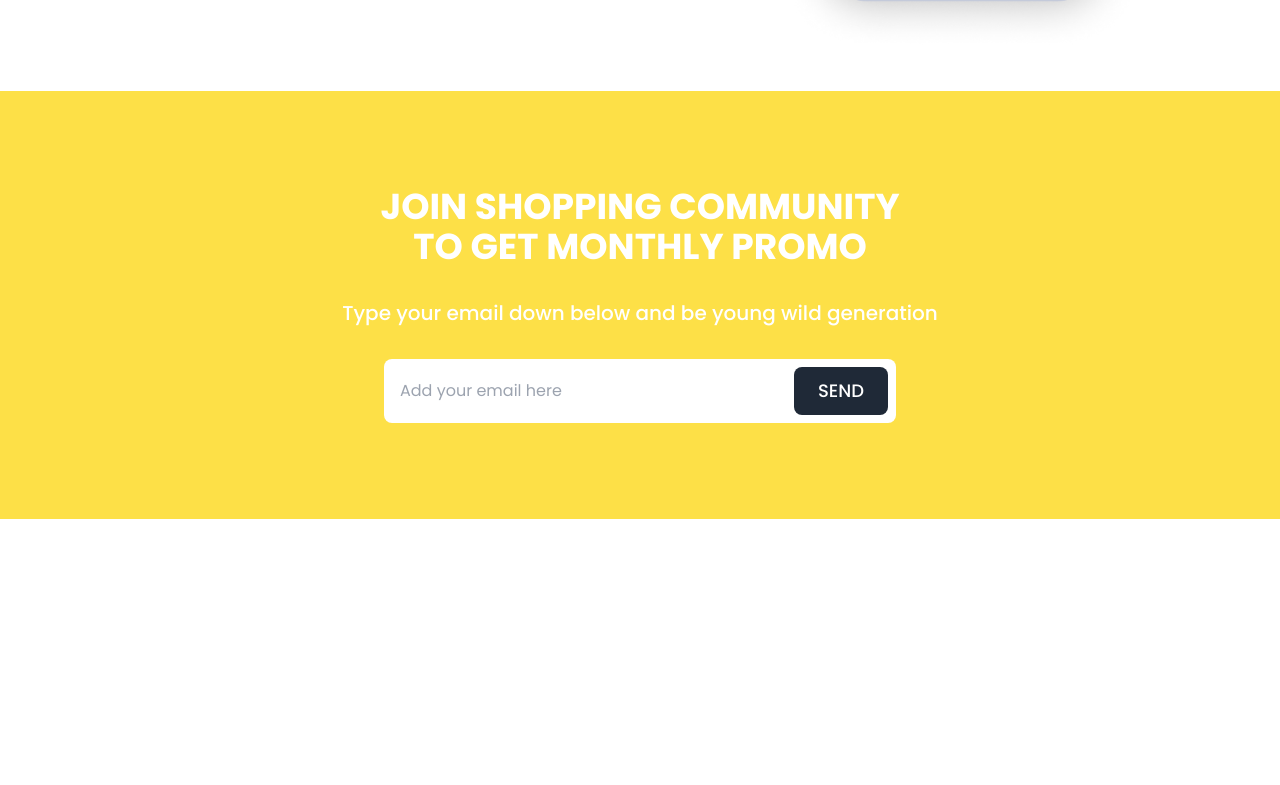
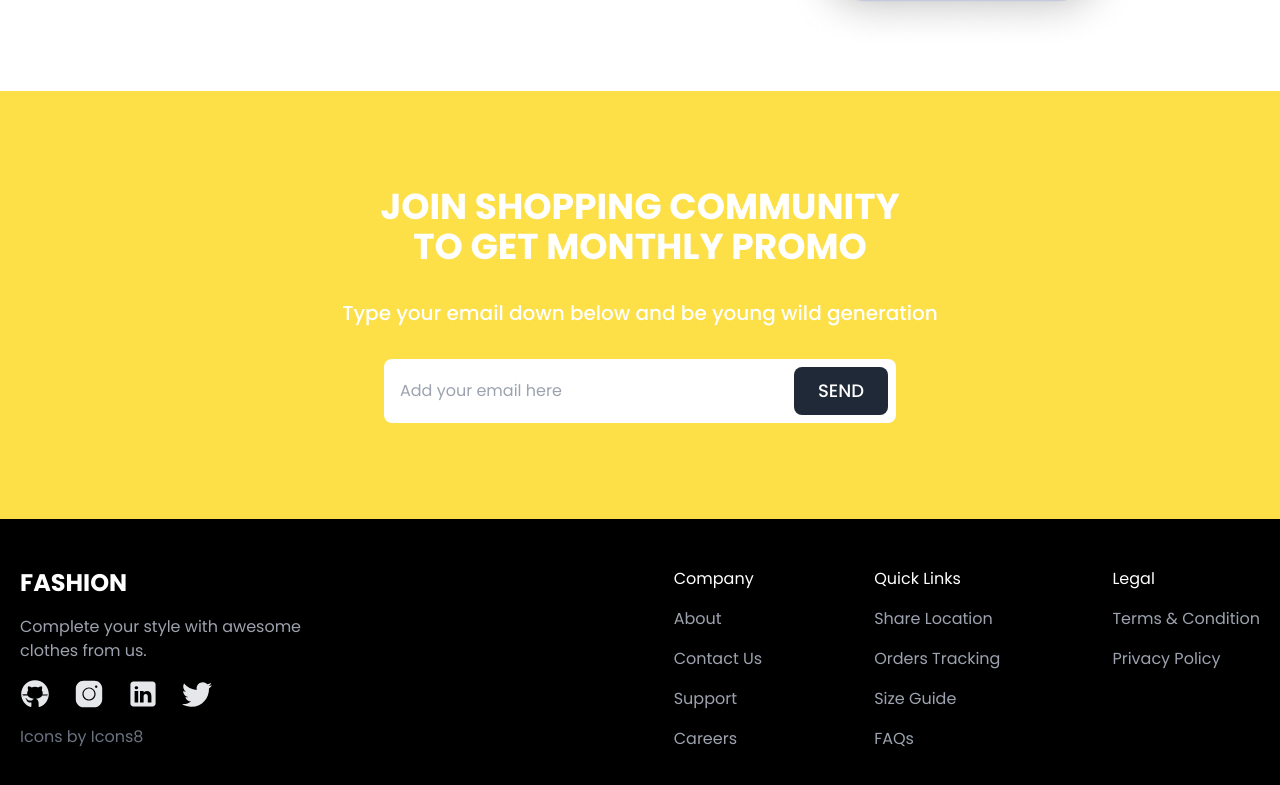
Before and after one commit to SuhelMakkad/fashion-landing-page, a React (Vite) app: page / in a window 1280 px wide. Shown: the part 3268-4053 px from the top of the page. Before the commit the page ends 3787 px from the top, so only its background shows below. Built offline with nearby package versions, Linux system fonts and the light colour scheme.

Commit message:
added footer

```diff
--- a/src/App.tsx
+++ b/src/App.tsx
@@ -6,6 +6,7 @@
 import SaleSection from "@/components/SaleSection";
 import AppShowCase from "@/components/AppShowCase";
 import EmailForm from "@/components/EmailForm";
+import Footer from "@/components/Footer";
 
 const App = () => {
   return (
@@ -27,6 +28,8 @@
 
         <EmailForm />
       </main>
+
+      <Footer />
     </div>
   );
 };
--- a/src/common/components/Button/index.tsx
+++ b/src/common/components/Button/index.tsx
@@ -6,9 +6,8 @@
 const button = cva(["font-medium", "transition"], {
   variants: {
     intent: {
-      primary: ["bg-blue-500", "text-white", "border-transparent", "hover:bg-blue-600"],
+      monochrome: ["bg-gray-800", "hover:bg-gray-900", "text-white"],
       secondary: ["bg-white", "text-gray-800", "border-gray-400", "hover:bg-gray-100"],
-      monochrome: ["bg-gray-800", "hover:bg-gray-900", "text-white"],
     },
     size: {
       small: ["text-sm", "py-1.5", "px-3", "rounded"],
@@ -17,6 +16,9 @@
     },
     uppercase: {
       true: "uppercase",
+    },
+    focusOutlined: {
+      true: ["focus-within:outline", "outline-offset-4"],
     },
     elevated: {
       true: [
@@ -27,16 +29,10 @@
       ],
     },
   },
-  compoundVariants: [
-    {
-      intent: "primary",
-      size: "medium",
-      class: "uppercase",
-    },
-  ],
   defaultVariants: {
-    intent: "primary",
+    intent: "monochrome",
     size: "medium",
+    focusOutlined: false,
   },
 });
 
@@ -46,9 +42,17 @@
   children: React.ReactNode;
 }
 
-const Button = ({ children, intent, size, uppercase, elevated, ...props }: ButtonProps) => {
+const Button = ({
+  children,
+  intent,
+  size,
+  uppercase,
+  elevated,
+  focusOutlined,
+  ...props
+}: ButtonProps) => {
   return (
-    <button {...props} className={button({ intent, size, uppercase, elevated })}>
+    <button {...props} className={button({ intent, size, uppercase, elevated, focusOutlined })}>
       {children}
     </button>
   );
--- a/src/common/components/EmailInput/index.tsx
+++ b/src/common/components/EmailInput/index.tsx
@@ -8,7 +8,7 @@
         type="email"
         placeholder="Add your email here"
       />
-      <Button intent={"monochrome"} size={"large"} uppercase>
+      <Button intent={"monochrome"} size={"large"} focusOutlined uppercase>
         Send
       </Button>
     </div>
--- /dev/null
+++ b/src/common/components/Footer/index.tsx
@@ -0,0 +1,137 @@
+import { GithubIcon, InstagramIcon, LinkedinIcon, TwitterIcon } from "../SocialMediaIcons";
+
+const Footer = () => {
+  const footerItems = [
+    {
+      label: "company",
+      links: [
+        {
+          label: "about",
+          href: "#",
+        },
+        {
+          label: "contact us",
+          href: "#",
+        },
+        {
+          label: "support",
+          href: "#",
+        },
+        {
+          label: "careers",
+          href: "#",
+        },
+      ],
+    },
+    {
+      label: "quick links",
+      links: [
+        {
+          label: "share location",
+          href: "#",
+        },
+        {
+          label: "orders tracking",
+          href: "#",
+        },
+        {
+          label: "size guide",
+          href: "#",
+        },
+        {
+          label: "FAQs",
+          href: "#",
+        },
+      ],
+    },
+    {
+      label: "legal",
+      links: [
+        {
+          label: "terms & condition",
+          href: "#",
+        },
+        {
+          label: "privacy policy",
+          href: "#",
+        },
+      ],
+    },
+  ];
+
+  const socialMediaList = [
+    {
+      Icon: GithubIcon,
+      href: "#",
+    },
+    {
+      Icon: InstagramIcon,
+      href: "#",
+    },
+    {
+      Icon: LinkedinIcon,
+      href: "#",
+    },
+    {
+      Icon: TwitterIcon,
+      href: "#",
+    },
+  ];
+
+  return (
+    <footer
+      className={`
+        flex gap-12 py-12 text-white max-lg:flex-col max-lg:items-center max-lg:text-center
+        full-bleed bg-black shadow-black shadow-[0_0_0_100vmax]
+    `}
+    >
+      <div className="flex flex-col gap-4">
+        <h6 className="text-2xl font-bold">FASHION</h6>
+        <span className="text-gray-400 max-w-xs">
+          Complete your style with awesome clothes from us.
+        </span>
+
+        <ul className="flex gap-6 max-lg:mx-auto">
+          {socialMediaList.map((item, index) => (
+            <li key={index}>
+              <a
+                className="block text-gray-200 hover:text-white hover:-translate-y-0.5 transition-all"
+                href={item.href}
+              >
+                <item.Icon className="text-3xl fill-current" />
+              </a>
+            </li>
+          ))}
+        </ul>
+
+        <span className="text-gray-500 hover:text-gray-300 transition-colors">
+          <a target="_blank" href="https://icons8.com">
+            Icons by Icons8
+          </a>
+        </span>
+      </div>
+
+      <div className="flex max-lg:flex-wrap gap-28 justify-end max-lg:justify-center flex-1 capitalize">
+        {footerItems.map((item) => (
+          <div key={item.label}>
+            <span>{item.label}</span>
+            <ul className="flex flex-col gap-4 mt-4">
+              {item.links.map((link) => (
+                <li key={link.label}>
+                  <a
+                    className="text-gray-400 hover:text-gray-200 transition-colors"
+                    href={link.href}
+                  >
+                    {link.label}
+                  </a>
+                </li>
+              ))}
+            </ul>
+          </div>
+        ))}
+      </div>
+    </footer>
+  );
+};
+
+export default Footer;
--- /dev/null
+++ b/src/common/components/SocialMediaIcons/index.tsx
@@ -0,0 +1,27 @@
+import { SVGProps } from "react";
+
+const InstagramIcon = (props: SVGProps<SVGSVGElement>) => (
+  <svg {...props} xmlns="http://www.w3.org/2000/svg" viewBox="0 0 50 50" width="1em" height="1em">
+    <path d="M 16 3 C 8.83 3 3 8.83 3 16 L 3 34 C 3 41.17 8.83 47 16 47 L 34 47 C 41.17 47 47 41.17 47 34 L 47 16 C 47 8.83 41.17 3 34 3 L 16 3 z M 37 11 C 38.1 11 39 11.9 39 13 C 39 14.1 38.1 15 37 15 C 35.9 15 35 14.1 35 13 C 35 11.9 35.9 11 37 11 z M 25 14 C 31.07 14 36 18.93 36 25 C 36 31.07 31.07 36 25 36 C 18.93 36 14 31.07 14 25 C 14 18.93 18.93 14 25 14 z M 25 16 C 20.04 16 16 20.04 16 25 C 16 29.96 20.04 34 25 34 C 29.96 34 34 29.96 34 25 C 34 20.04 29.96 16 25 16 z" />
+  </svg>
+);
+
+const TwitterIcon = (props: SVGProps<SVGSVGElement>) => (
+  <svg {...props} xmlns="http://www.w3.org/2000/svg" viewBox="0 0 50 50" width="1em" height="1em">
+    <path d="M 50.0625 10.4375 C 48.214844 11.257813 46.234375 11.808594 44.152344 12.058594 C 46.277344 10.785156 47.910156 8.769531 48.675781 6.371094 C 46.691406 7.546875 44.484375 8.402344 42.144531 8.863281 C 40.269531 6.863281 37.597656 5.617188 34.640625 5.617188 C 28.960938 5.617188 24.355469 10.21875 24.355469 15.898438 C 24.355469 16.703125 24.449219 17.488281 24.625 18.242188 C 16.078125 17.8125 8.503906 13.71875 3.429688 7.496094 C 2.542969 9.019531 2.039063 10.785156 2.039063 12.667969 C 2.039063 16.234375 3.851563 19.382813 6.613281 21.230469 C 4.925781 21.175781 3.339844 20.710938 1.953125 19.941406 C 1.953125 19.984375 1.953125 20.027344 1.953125 20.070313 C 1.953125 25.054688 5.5 29.207031 10.199219 30.15625 C 9.339844 30.390625 8.429688 30.515625 7.492188 30.515625 C 6.828125 30.515625 6.183594 30.453125 5.554688 30.328125 C 6.867188 34.410156 10.664063 37.390625 15.160156 37.472656 C 11.644531 40.230469 7.210938 41.871094 2.390625 41.871094 C 1.558594 41.871094 0.742188 41.824219 -0.0585938 41.726563 C 4.488281 44.648438 9.894531 46.347656 15.703125 46.347656 C 34.617188 46.347656 44.960938 30.679688 44.960938 17.09375 C 44.960938 16.648438 44.949219 16.199219 44.933594 15.761719 C 46.941406 14.3125 48.683594 12.5 50.0625 10.4375 Z" />
+  </svg>
+);
+
+const LinkedinIcon = (props: SVGProps<SVGSVGElement>) => (
+  <svg {...props} xmlns="http://www.w3.org/2000/svg" viewBox="0 0 50 50" width="1em" height="1em">
+    <path d="M41,4H9C6.24,4,4,6.24,4,9v32c0,2.76,2.24,5,5,5h32c2.76,0,5-2.24,5-5V9C46,6.24,43.76,4,41,4z M17,20v19h-6V20H17z M11,14.47c0-1.4,1.2-2.47,3-2.47s2.93,1.07,3,2.47c0,1.4-1.12,2.53-3,2.53C12.2,17,11,15.87,11,14.47z M39,39h-6c0,0,0-9.26,0-10 c0-2-1-4-3.5-4.04h-0.08C27,24.96,26,27.02,26,29c0,0.91,0,10,0,10h-6V20h6v2.56c0,0,1.93-2.56,5.81-2.56 c3.97,0,7.19,2.73,7.19,8.26V39z" />
+  </svg>
+);
+
+const GithubIcon = (props: SVGProps<SVGSVGElement>) => (
+  <svg {...props} xmlns="http://www.w3.org/2000/svg" viewBox="0 0 50 50" width="1em" height="1em">
+    <path d="M17.791,46.836C18.502,46.53,19,45.823,19,45v-5.4c0-0.197,0.016-0.402,0.041-0.61C19.027,38.994,19.014,38.997,19,39 c0,0-3,0-3.6,0c-1.5,0-2.8-0.6-3.4-1.8c-0.7-1.3-1-3.5-2.8-4.7C8.9,32.3,9.1,32,9.7,32c0.6,0.1,1.9,0.9,2.7,2c0.9,1.1,1.8,2,3.4,2 c2.487,0,3.82-0.125,4.622-0.555C21.356,34.056,22.649,33,24,33v-0.025c-5.668-0.182-9.289-2.066-10.975-4.975 c-3.665,0.042-6.856,0.405-8.677,0.707c-0.058-0.327-0.108-0.656-0.151-0.987c1.797-0.296,4.843-0.647,8.345-0.714 c-0.112-0.276-0.209-0.559-0.291-0.849c-3.511-0.178-6.541-0.039-8.187,0.097c-0.02-0.332-0.047-0.663-0.051-0.999 c1.649-0.135,4.597-0.27,8.018-0.111c-0.079-0.5-0.13-1.011-0.13-1.543c0-1.7,0.6-3.5,1.7-5c-0.5-1.7-1.2-5.3,0.2-6.6 c2.7,0,4.6,1.3,5.5,2.1C21,13.4,22.9,13,25,13s4,0.4,5.6,1.1c0.9-0.8,2.8-2.1,5.5-2.1c1.5,1.4,0.7,5,0.2,6.6c1.1,1.5,1.7,3.2,1.6,5 c0,0.484-0.045,0.951-0.11,1.409c3.499-0.172,6.527-0.034,8.204,0.102c-0.002,0.337-0.033,0.666-0.051,0.999 c-1.671-0.138-4.775-0.28-8.359-0.089c-0.089,0.336-0.197,0.663-0.325,0.98c3.546,0.046,6.665,0.389,8.548,0.689 c-0.043,0.332-0.093,0.661-0.151,0.987c-1.912-0.306-5.171-0.664-8.879-0.682C35.112,30.873,31.557,32.75,26,32.969V33 c2.6,0,5,3.9,5,6.6V45c0,0.823,0.498,1.53,1.209,1.836C41.37,43.804,48,35.164,48,25C48,12.318,37.683,2,25,2S2,12.318,2,25 C2,35.164,8.63,43.804,17.791,46.836z" />
+  </svg>
+);
+
+export { InstagramIcon, TwitterIcon, LinkedinIcon, GithubIcon };
```
